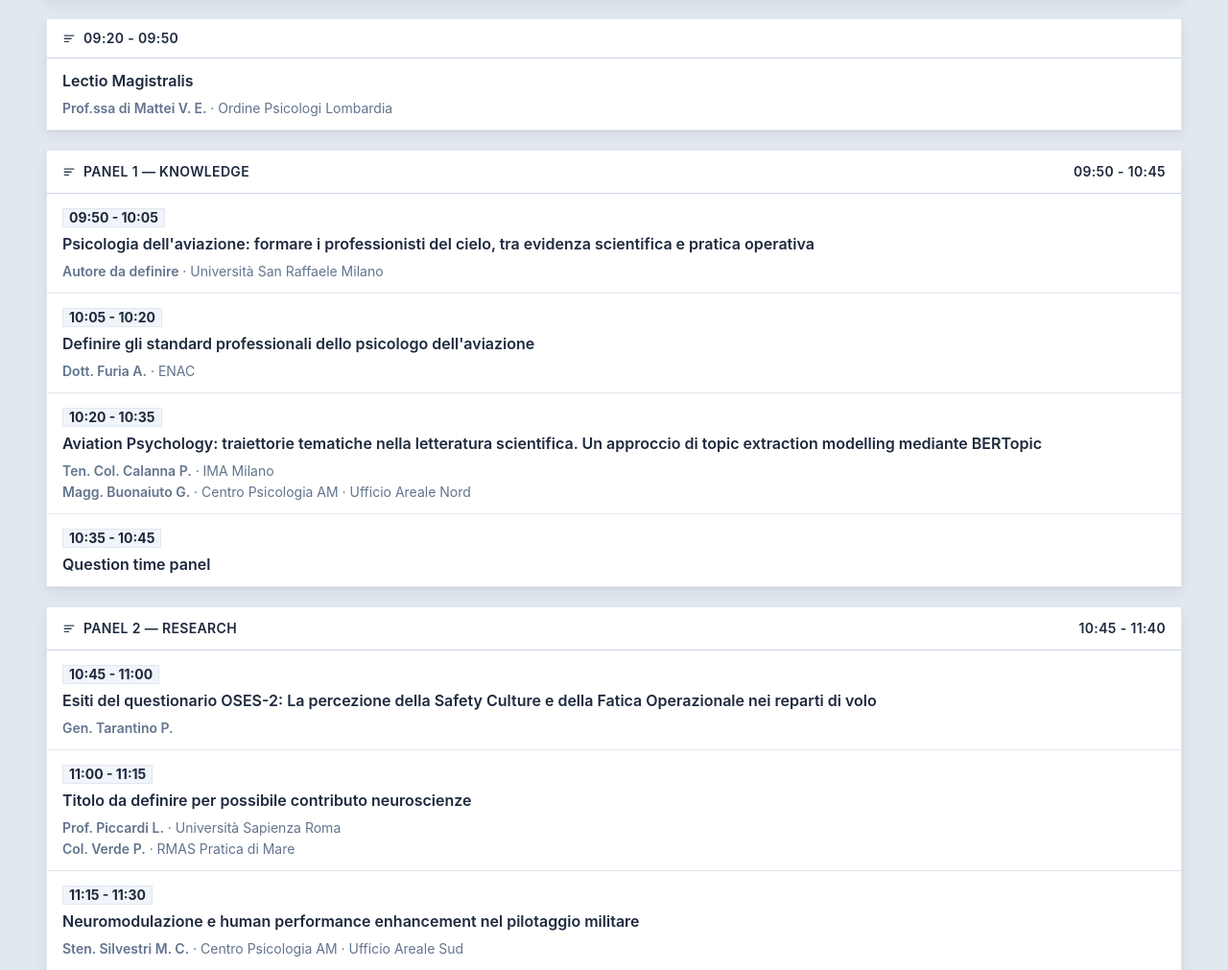
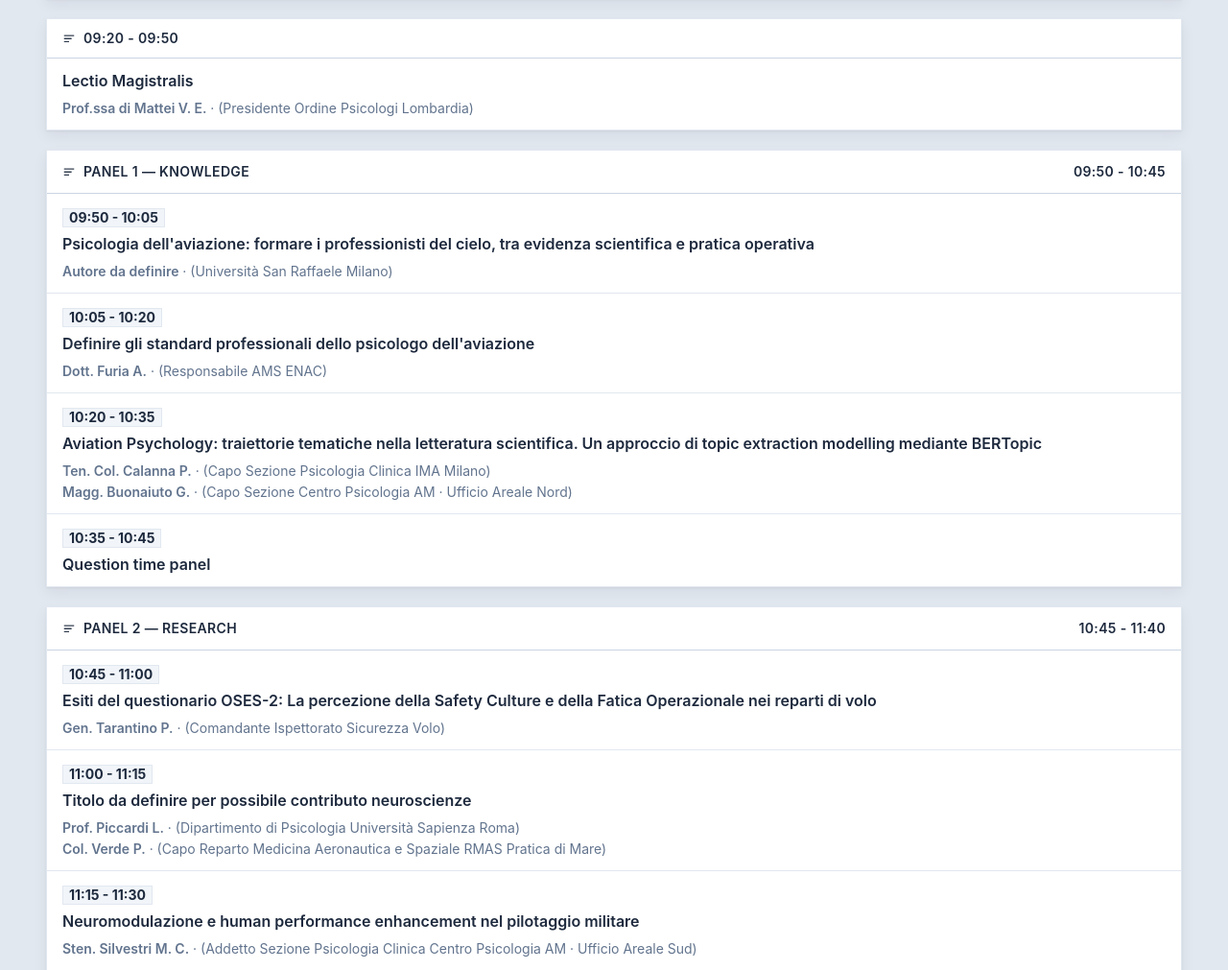
Before and after one commit to alkaest2002/aviation-psy, a website built with Vite: page pages/programma.html in a window 1280 px wide. Shown: the part 1122-2133 px from the top of the page at 96% size. Built offline with nearby package versions, Linux system fonts and the light colour scheme.

Commit message:
Update site

```diff
--- a/pages/programma.html
+++ b/pages/programma.html
@@ -146,10 +146,15 @@
                                                     <div class="mt-2 flex flex-col gap-0.5 text-sm text-slate-500">
                                                         <template x-for="(author, ai) in talk.authors" :key="ai">
                                                             <div>
-                                                                <span class="font-semibold"
-                                                                    x-text="author.title ? author.title + ' ' + author.name : author.name"></span>
-                                                                <template x-if="author.affiliation">
-                                                                    <span x-text="'· ' + author.affiliation"></span>
+                                                                <span
+                                                                    class="font-semibold"
+                                                                    x-text="author.title ? author.title + ' ' + author.name : author.name"
+                                                                ></span>
+                                                                <template x-if="author.role">
+                                                                    <span x-text="`· (${author.role} ${author.affiliation})`"></span>
+                                                                </template>
+                                                                <template x-if="!author.role">
+                                                                    <span x-text="`· (${author.affiliation})`"></span>
                                                                 </template>
                                                             </div>
                                                         </template>
@@ -185,8 +190,11 @@
                                                     <div>
                                                         <span class="font-semibold"
                                                             x-text="author.title ? author.title + ' ' + author.name : author.name"></span>
-                                                        <template x-if="author.affiliation">
-                                                            <span x-text="'· ' + author.affiliation"></span>
+                                                        <template x-if="author.role">
+                                                            <span x-text="`· (${author.role} ${author.affiliation})`"></span>
+                                                        </template>
+                                                        <template x-if="!author.role">
+                                                            <span x-text="`· (${author.affiliation})`"></span>
                                                         </template>
                                                     </div>
                                                 </template>
--- a/src/program.json
+++ b/src/program.json
@@ -280,8 +280,8 @@
                                 {
                                     "title": "Gen.",
                                     "name": "Tarantino P.",
-                                    "affiliation": null,
-                                    "role": "Comandante Ispettorato Sicurezza Volo"
+                                    "affiliation": "Ispettorato Sicurezza Volo",
+                                    "role": "Comandante"
                                 }
                             ]
                         },
```
